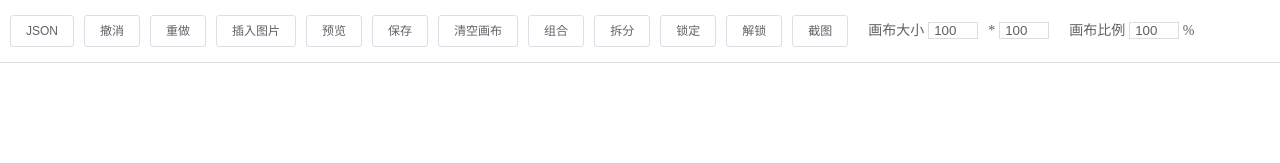
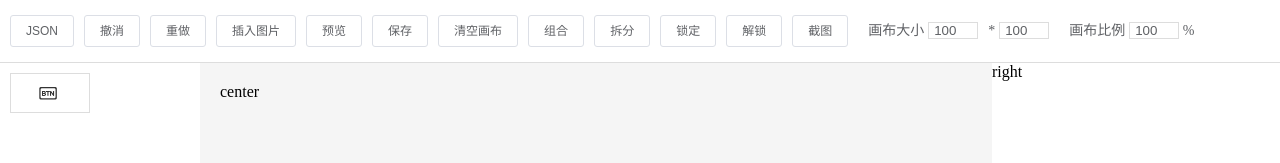
Before and after one commit to wangzhipeng666/visual-template, a Vue app: page /#/ in a window 1280 px wide. Shown: the top 163 px of the page. Built offline with nearby package versions, Linux system fonts and the light colour scheme.

Commit message:
左侧组件列表-button按钮

```diff
--- /dev/null
+++ b/src/components/ComponentList.vue
@@ -0,0 +1,77 @@
+<template>
+  <div class="component-list" @dragstart="handleDragStart">
+    <div
+      class="list"
+      v-for="(item, index) in componentList"
+      :key="index"
+      draggable
+      :data-index="index"
+    >
+      <span v-if="item.icon.substr(0,2) === 'el'" :class="item.icon"></span>
+      <span v-else class="iconfont" :class="'icon-' + item.icon"></span>
+    </div>
+  </div>
+</template>
+
+<script>
+import componentList from '@/custom-component/component-list';
+
+export default {
+  data() {
+    return {
+      componentList,
+    };
+  },
+  methods: {
+    handleDragStart(e) {
+      console.log(e);
+      e.dataTransfer.setData('index', e.target.dataset.index);
+    },
+  },
+  mounted() {
+    console.log(this.componentList);
+  },
+};
+</script>
+
+<style lang="scss" scoped>
+.component-list {
+    height: 65%;
+    padding: 10px;
+    display: grid;
+    grid-gap: 10px 19px;
+    grid-template-columns: repeat(auto-fill, 80px);
+    grid-template-rows: repeat(auto-fill, 40px);
+
+    .list {
+        width: 80px;
+        height: 40px;
+        border: 1px solid #ddd;
+        cursor: grab;
+        text-align: center;
+        color: #333;
+        padding: 2px 5px;
+        display: flex;
+        align-items: center;
+        justify-content: center;
+
+        &:active {
+            cursor: grabbing;
+        }
+
+        .iconfont {
+            margin-right: 4px;
+            font-size: 20px;
+        }
+
+        .icon-wenben,
+        .icon-biaoge {
+            font-size: 18px;
+        }
+
+        .icon-tupian {
+            font-size: 16px;
+        }
+    }
+}
+</style>
--- a/src/views/Home.vue
+++ b/src/views/Home.vue
@@ -1,14 +1,32 @@
 <template>
   <div class="home">
     <Toolbar />
+
+    <main>
+      <!-- 左侧组件列表 -->
+      <section class="left">
+        <span>
+          <ComponentList />
+        </span>
+      </section>
+      <!-- 中间画布 -->
+      <section class="center">
+        <span>center</span>
+      </section>
+      <!-- 右侧属性列表 -->
+      <section class="right">
+        <span>right</span>
+      </section>
+    </main>
   </div>
 </template>
 
 <script>
 import Toolbar from '@/components/Toolbar.vue';
+import ComponentList from '@/components/ComponentList.vue'; // 左侧列表组件
 
 export default {
-  components: { Toolbar },
+  components: { Toolbar, ComponentList },
 };
 </script>
 
```
